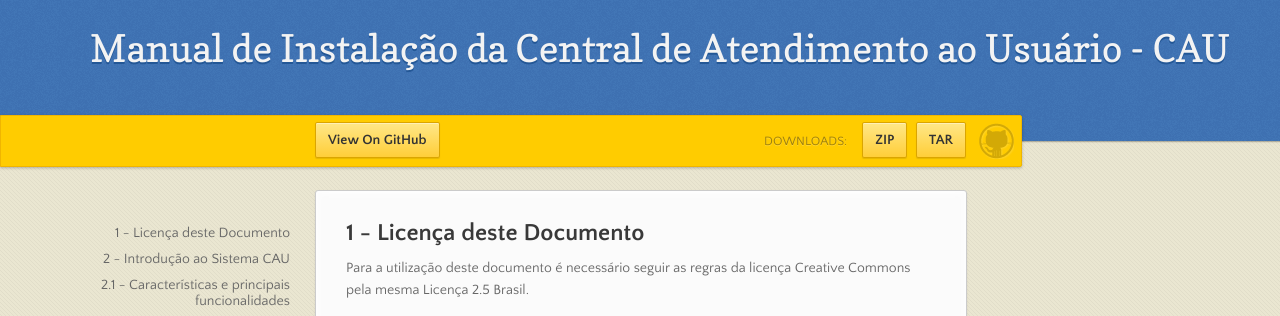
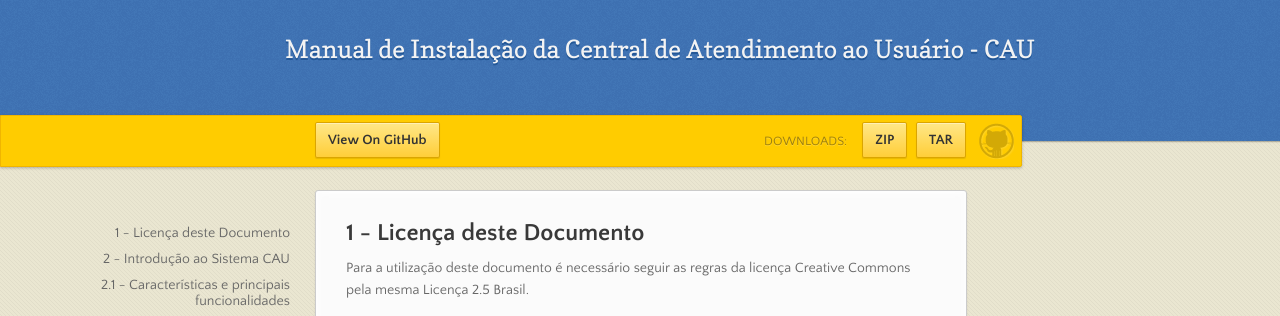
Before and after one commit to admin-softwarepublicobrasileiro/CAU, a plain HTML site: page index.html in a window 1280 px wide. Shown: the top 316 px of the page. Drawn offline with nearby package versions, Linux system fonts and the light colour scheme.

Commit message:
Update styles.css

```diff
--- a/stylesheets/styles.css
+++ b/stylesheets/styles.css
@@ -669,7 +669,7 @@ header {
   min-height: 76px;
 }
 header h1 {
-  font: 38px/48px "Copse", "Helvetica Neue", Helvetica, Arial, sans-serif;
+  font: 25px/48px "Copse", "Helvetica Neue", Helvetica, Arial, sans-serif;
   color: #f3f3f3;
   text-shadow: 0px 2px 0px #235796;
   margin: 0px;
```
